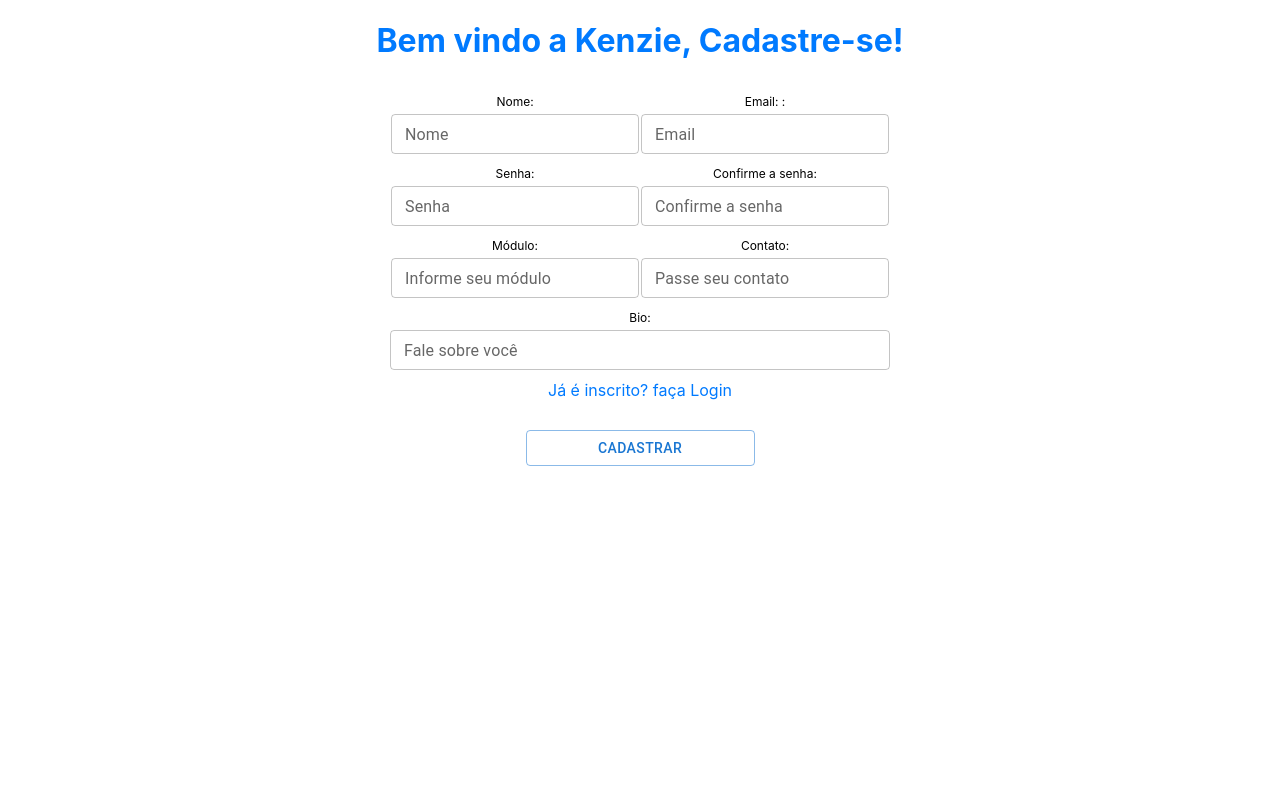
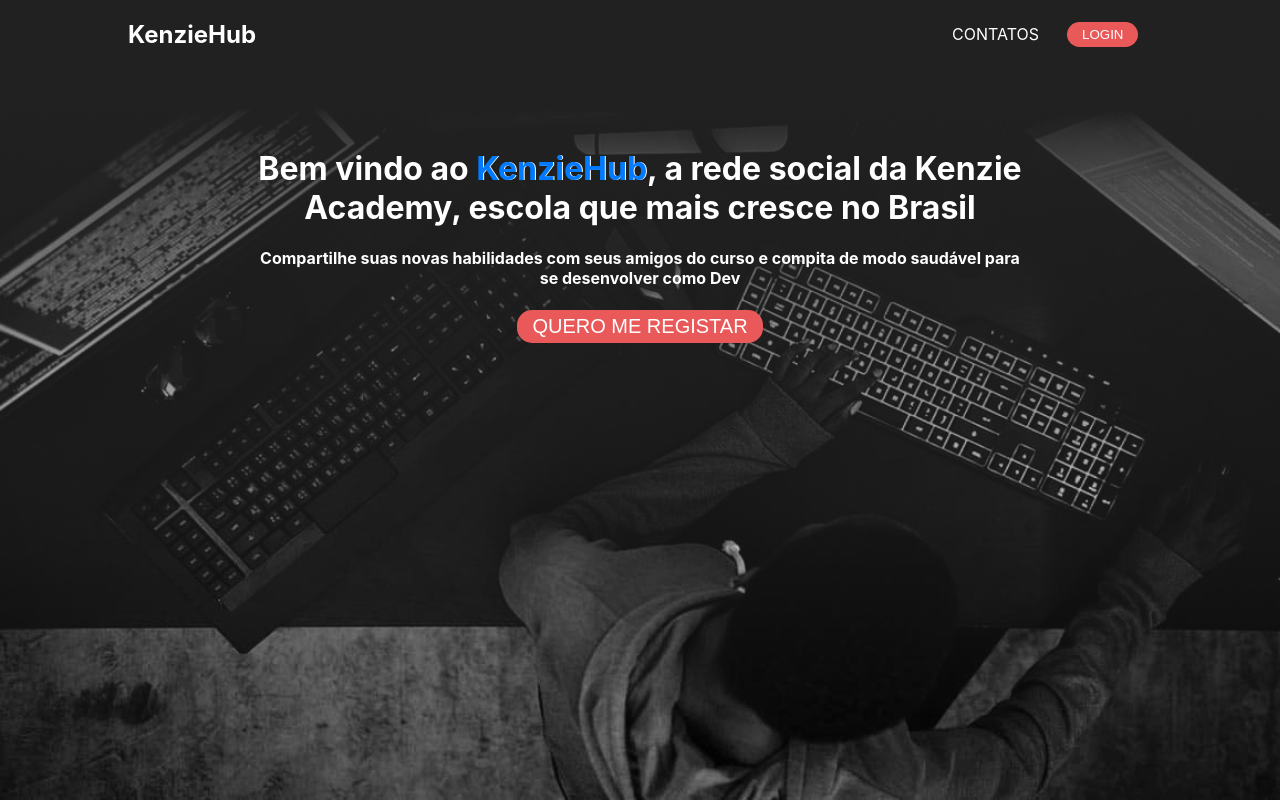
Before and after one commit to Kenzie-Academy-Brasil-Developers/react-entrega-s2-kenzie-hub-guilherminol, a React (Create React App) app: page / in a window 1280 px wide. Built offline with nearby package versions, Linux system fonts and the light colour scheme.

Commit message:
Adding the home page

```diff
--- /dev/null
+++ b/src/components/Button/style.js
@@ -0,0 +1,16 @@
+import styled from "styled-components";
+export const Button = styled.button`
+  background-color: #e95959;
+  text-transform: uppercase;
+  padding: 5px 15px;
+  font-size: ${(props) => props.fontSize}px;
+  color: #fff;
+  /* text-shadow: 1px 1px 1px #000; */
+  border: 0;
+  border-radius: 15px;
+  :hover {
+    transition: 0.3s;
+    filter: brightness(0.8);
+    cursor: pointer;
+  }
+`;
--- /dev/null
+++ b/src/pages/Dashboard/index.jsx
@@ -0,0 +1,11 @@
+import { Redirect } from "react-router-dom";
+const Dashboard = ({ isLogged }) => {
+  if (!isLogged) return <Redirect to="/"></Redirect>;
+  const user = JSON.parse(window.localStorage.getItem("user"));
+  return (
+    <>
+      <h1>Bem vindo, {user.name}</h1>
+    </>
+  );
+};
+export default Dashboard;
--- /dev/null
+++ b/src/pages/Home/index.jsx
@@ -0,0 +1,34 @@
+import { Header, Container, Content } from "./style";
+import { Link } from "react-router-dom";
+import { Button } from "../../components/Button/style";
+const Home = () => {
+  return (
+    <Container>
+      <Header>
+        <h2>KenzieHub</h2>
+        <nav>
+          <ul>
+            <li>
+              <Link to="/contact">Contatos</Link>
+            </li>
+            <li>
+              <Button>Login</Button>
+            </li>
+          </ul>
+        </nav>
+      </Header>
+      <Content>
+        <h1>
+          Bem vindo ao <span>KenzieHub</span>, a rede social da Kenzie Academy,
+          escola que mais cresce no Brasil
+        </h1>
+        <h4>
+          Compartilhe suas novas habilidades com seus amigos do curso e compita
+          de modo saudável para se desenvolver como Dev
+        </h4>
+        <Button fontSize={20}>Quero me registar</Button>
+      </Content>
+    </Container>
+  );
+};
+export default Home;
--- /dev/null
+++ b/src/pages/Home/style.js
@@ -0,0 +1,47 @@
+import styled from "styled-components";
+import background from "../../images/background.png";
+export const Header = styled.header`
+  display: flex;
+  justify-content: space-between;
+  align-items: center;
+  margin: auto;
+  width: 80%;
+
+  ul {
+    display: flex;
+    align-items: center;
+    list-style-type: none;
+    width: 200px;
+    justify-content: space-between;
+    text-transform: uppercase;
+    padding: 0;
+    background-color: transparent;
+  }
+
+  li {
+    min-width: 85px;
+  }
+  a {
+    color: #fff;
+    text-decoration: none;
+  }
+  a:hover {
+    text-decoration: underline;
+    font-style: italic;
+  }
+`;
+export const Container = styled.div`
+  background-size: cover;
+  min-height: 100vh;
+  background-image: url(${background});
+  color: #fff;
+`;
+export const Content = styled.main`
+  width: 60%;
+  margin: 80px auto;
+  text-align: center;
+  span {
+    color: #007aff;
+    text-shadow: 1px 0px 0.3px rgba(255, 255, 255);
+  }
+`;
--- a/src/pages/Login/index.jsx
+++ b/src/pages/Login/index.jsx
@@ -3,10 +3,10 @@
 import { yupResolver } from "@hookform/resolvers/yup";
 import { useForm } from "react-hook-form";
 import { Form, Title } from "./style.js";
-import { Link } from "react-router-dom";
+import { Link, Redirect, useHistory } from "react-router-dom";
 import api from "../../services/api.js";
 
-const Login = () => {
+const Login = ({ isLogged, setIsLogged }) => {
   const formSchema = yup.object().shape({
     email: yup.string().required("Campo Obrigatório"),
     senha: yup.string().required("Campo Obrigatório"),
@@ -28,11 +28,17 @@
           "token",
           JSON.stringify(response.data.token)
         );
+        window.localStorage.setItem("user", JSON.stringify(response.data.user));
+        setIsLogged(true);
       })
+      .then()
       .catch((error) => {
         alert(error.message);
       });
   };
+  if (isLogged) {
+    return <Redirect to="/Dashboard"></Redirect>;
+  }
   return (
     <>
       <Title> Bem vindo a Kenzie, Faça seu Login!</Title>
@@ -51,7 +57,7 @@
           <TextField size="small" label="Senha" {...register("senha")} />
         </label>
 
-        <Link to="/Login">Não é inscrito? faça sua inscrição</Link>
+        <Link to="/">Não é inscrito? faça sua inscrição</Link>
 
         <Button variant="outlined" type="submit">
           Login
--- a/src/pages/Register/index.jsx
+++ b/src/pages/Register/index.jsx
@@ -3,11 +3,11 @@
 import { yupResolver } from "@hookform/resolvers/yup";
 import { useForm } from "react-hook-form";
 import { Form, Title } from "./style.js";
-import { Link } from "react-router-dom";
+import { Link, Redirect } from "react-router-dom";
 import api from "../../services/api.js";
 import { useHistory } from "react-router";
 
-const Register = () => {
+const Register = ({ isLogged }) => {
   const formSchema = yup.object().shape({
     nome: yup.string().required("Campo Obrigatório"),
     email: yup.string().required("Campo Obrigatório"),
@@ -47,6 +47,9 @@
         alert(err);
       });
   };
+  if (isLogged) {
+    return <Redirect to="/Dashboard"></Redirect>;
+  }
   return (
     <>
       <Title> Bem vindo a Kenzie, Cadastre-se!</Title>
--- a/src/routes/index.jsx
+++ b/src/routes/index.jsx
@@ -1,20 +1,28 @@
 import { Switch, Route } from "react-router-dom";
 import Register from "../pages/Register";
 import Login from "../pages/Login";
+import Dashboard from "../pages/Dashboard";
+import Home from "../pages/Home";
 import { useEffect, useState } from "react";
 const Routes = () => {
-  const [isLogged, setisLogged] = useState(false);
+  const [isLogged, setIsLogged] = useState(false);
   useEffect(() => {
     const token = JSON.parse(localStorage.getItem("token"));
-    if (token) return setisLogged(true);
+    if (token) return setIsLogged(true);
   }, [isLogged]);
   return (
     <Switch>
       <Route exact path="/">
-        <Register />
+        <Home></Home>
+      </Route>
+      <Route path="/Register">
+        <Register isLogged={isLogged} />
       </Route>
       <Route path="/Login">
-        <Login></Login>
+        <Login isLogged={isLogged} setIsLogged={setIsLogged}></Login>
+      </Route>
+      <Route path="/Dashboard">
+        <Dashboard isLogged={isLogged}></Dashboard>
       </Route>
     </Switch>
   );
```
Also changed, not shown: src/images/background.png (added), 1 other file (tests, documents, lock files or other folders).
